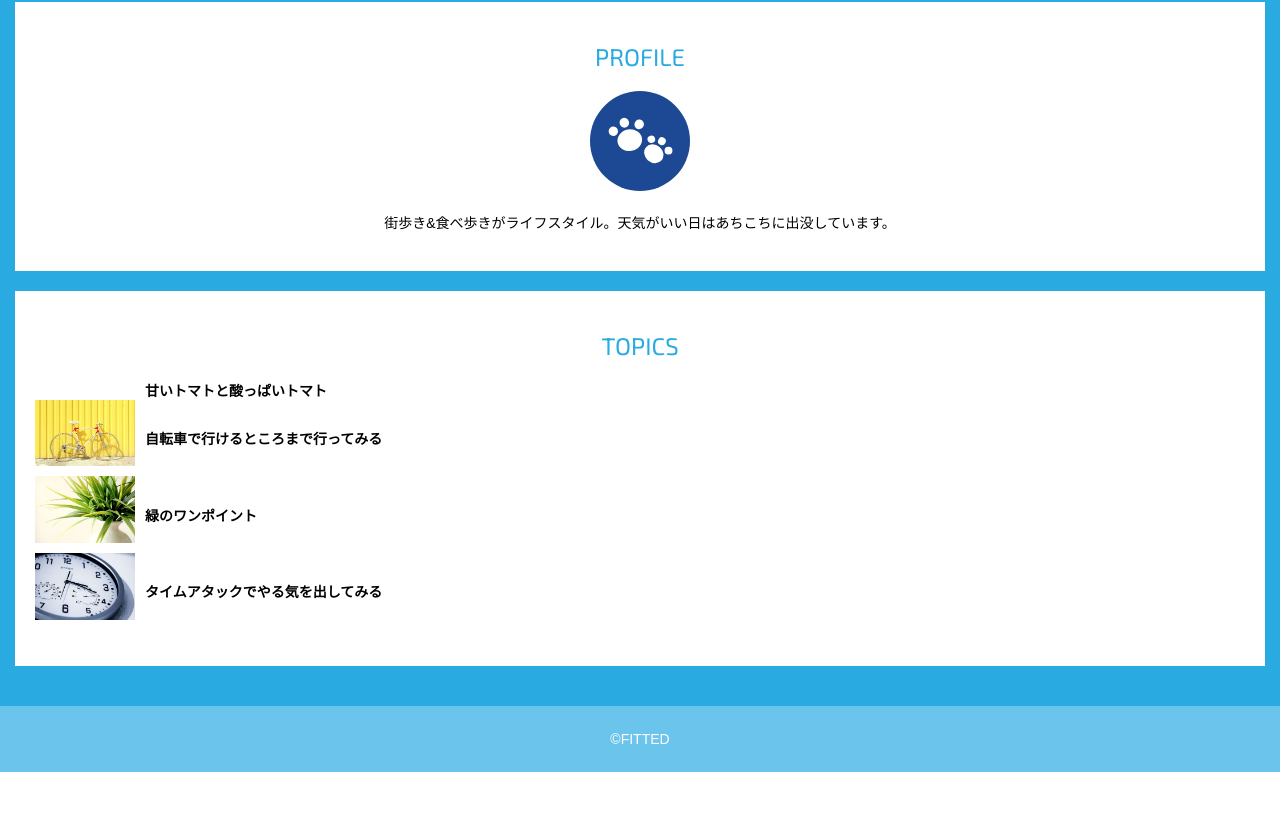
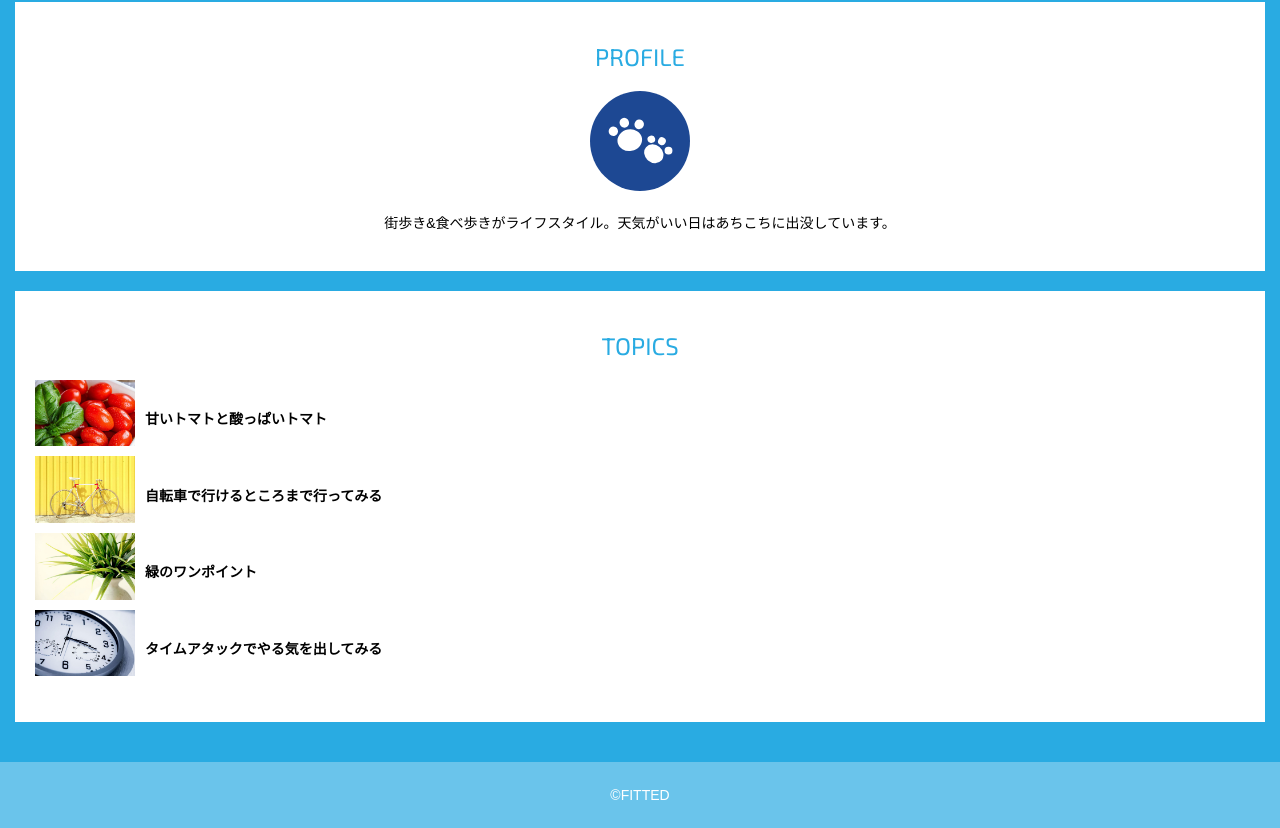
Before and after one commit to horishun2901/prog-07, a plain HTML site: page index.html in a window 1280 px wide. Shown: the part 1366-2194 px from the top of the page. Before the commit the page ends 2138 px from the top, so only its background shows below. Drawn offline with Linux system fonts and the light colour scheme; files whose address does not match are found by name.

Commit message:
Update index.html

```diff
--- a/index.html
+++ b/index.html
@@ -55,7 +55,7 @@
             <ul>
             <li>
             <a href="#">
-                <figure><img src="img\tomato.jpg" alt=""></figure>
+                <figure><img src="https://github.com/horishun2901/prog-07/blob/main/tomato.jpg?raw=true" alt=""></figure>
                 <h3>甘いトマトと酸っぱいトマト</h3>
             </a>
             </li>
```
